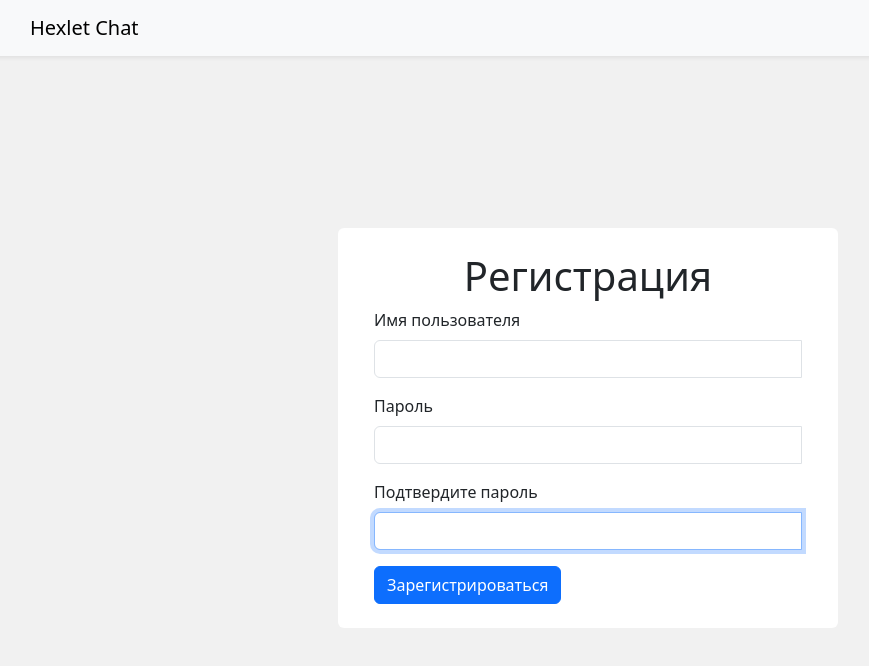
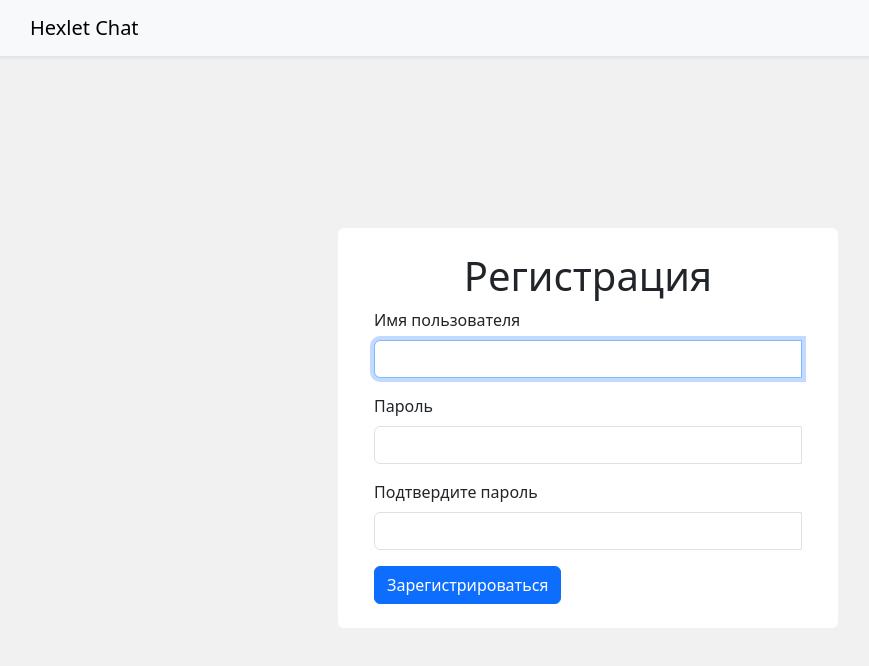
Before and after one commit to KindProgrammer/frontend-project-12, a React (Vite) app in the folder frontend/: page /signup in a window 1280 px wide. Shown: the top 666 px of the page, without its empty margins (52-921 px from the left). Built offline with nearby package versions, Linux system fonts and the light colour scheme; no server answers; what leo-profanity would draw is missing.

Commit message:
Fixed ref at the registration form

```diff
--- a/frontend/src/Components/RegistrationForm.jsx
+++ b/frontend/src/Components/RegistrationForm.jsx
@@ -87,7 +87,6 @@ const RegistrationForm = () => {
                         <Form.Label className="form-label" htmlFor="password">{t('registrationForm.password')}</Form.Label>
                         <InputGroup>
                             <Form.Control
-                                ref={inputRef}
                                 type="password"
                                 name="password"
                                 id="password"
@@ -107,7 +106,6 @@ const RegistrationForm = () => {
                         <Form.Label className="form-label" htmlFor="password">{t('registrationForm.confirmPassword')}</Form.Label>
                         <InputGroup>
                             <Form.Control
-                                ref={inputRef}
                                 type="password"
                                 name="confirmPassword"
                                 id="confirmPassword"
```
